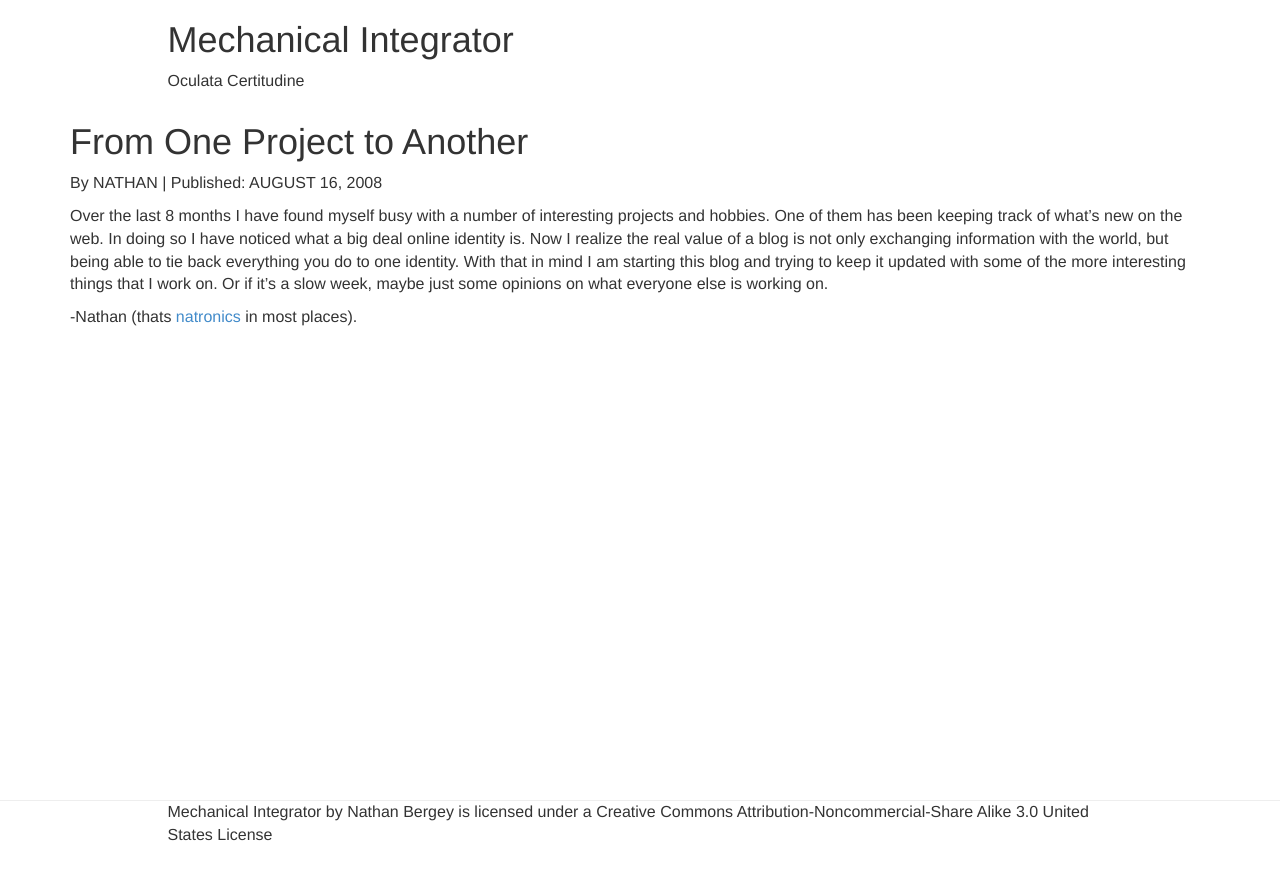
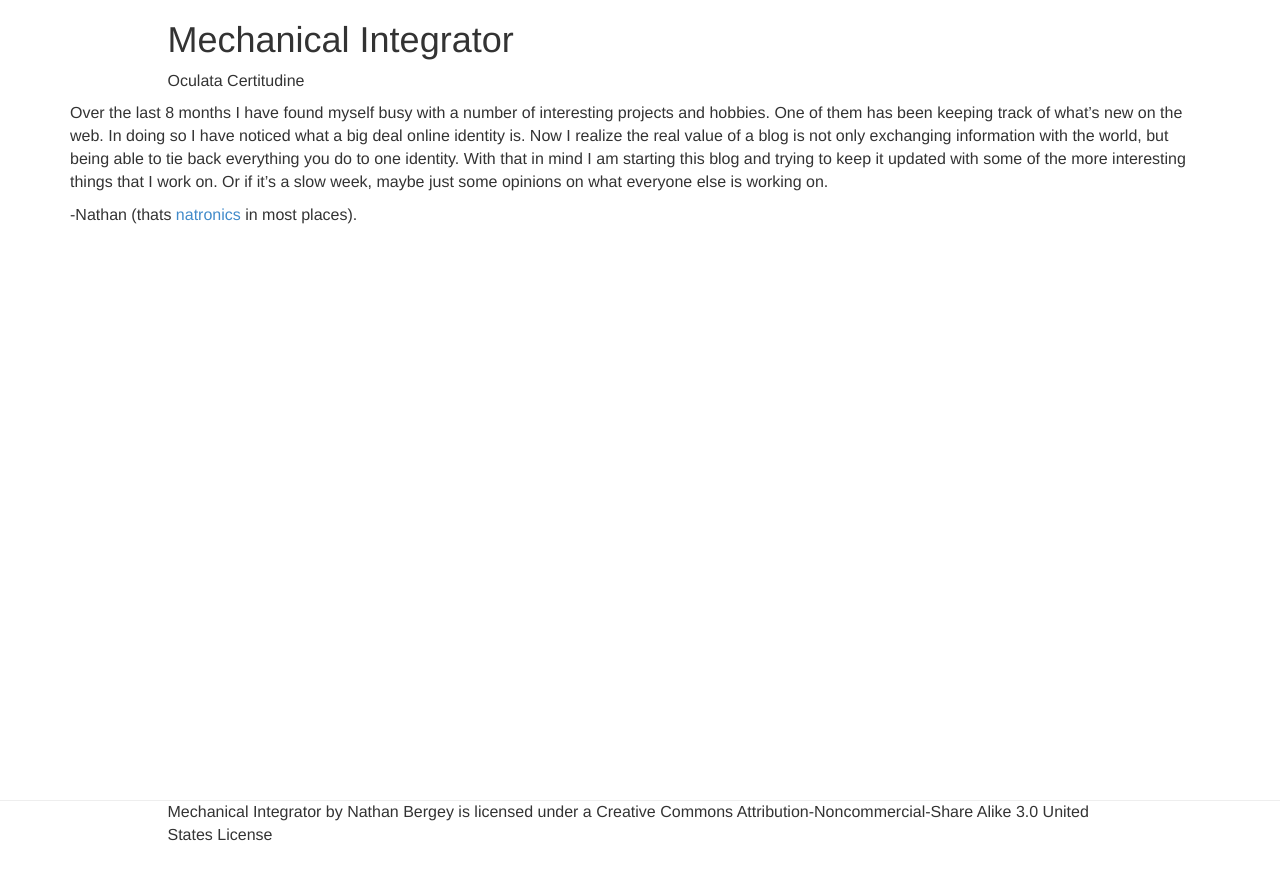
Before and after one commit to natronics/MechanicalIntegrator, a Jekyll site: the page built from _posts/2008-08-16-From-One-Project-to-Another.markdown, in a window 1280 px wide. Shown: the top 880 px of the page. Built offline with Jekyll 4.4.1, drawn with Linux system fonts in a browser that asks for light colours.

Commit message:
just blog content in posts, no extra title or byline

```diff
--- a/_posts/2008-08-16-From-One-Project-to-Another.markdown
+++ b/_posts/2008-08-16-From-One-Project-to-Another.markdown
@@ -2,10 +2,6 @@
 layout: post
 title: From One Project to Another
 ---
-
-# From One Project to Another
-
-<span class="byline">By NATHAN | Published: AUGUST 16, 2008</span>
 
 Over the last 8 months I have found myself busy with a number of interesting
 projects and hobbies. One of them has been keeping track of what's new on the
```
